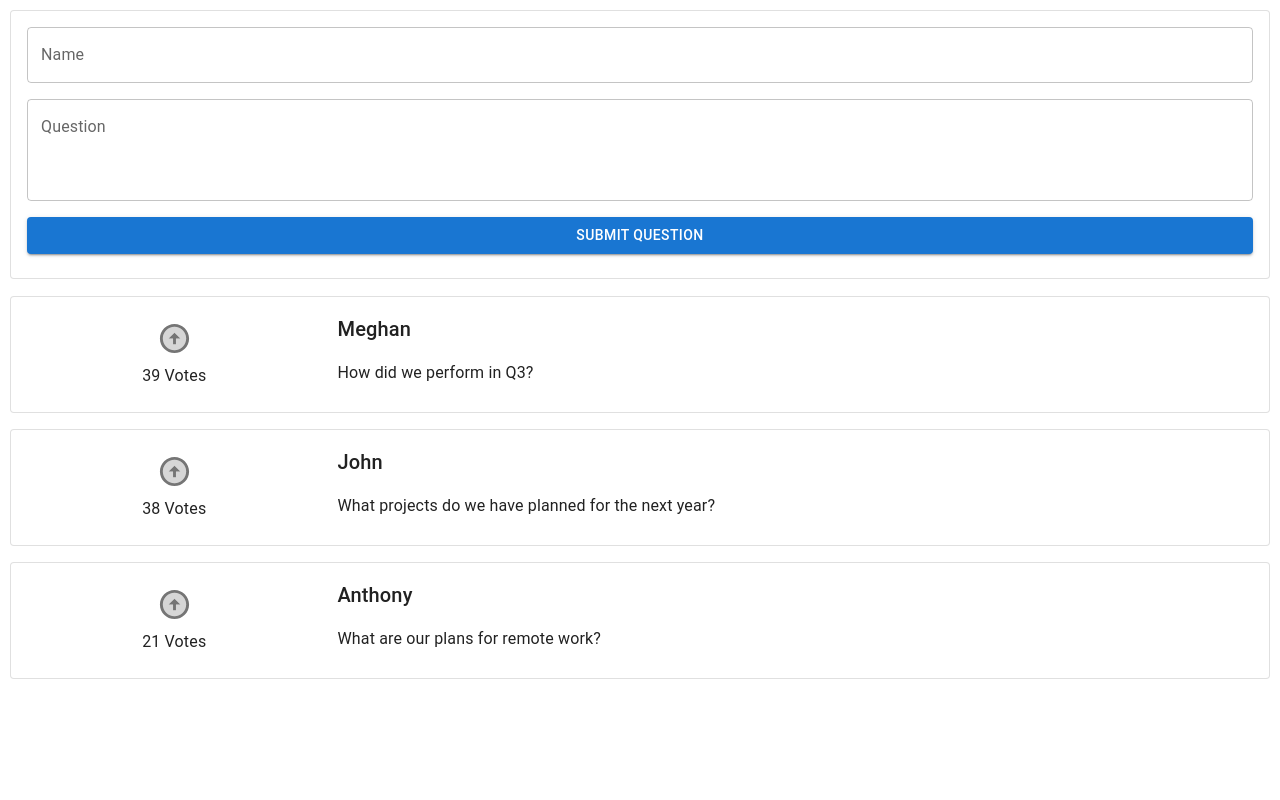
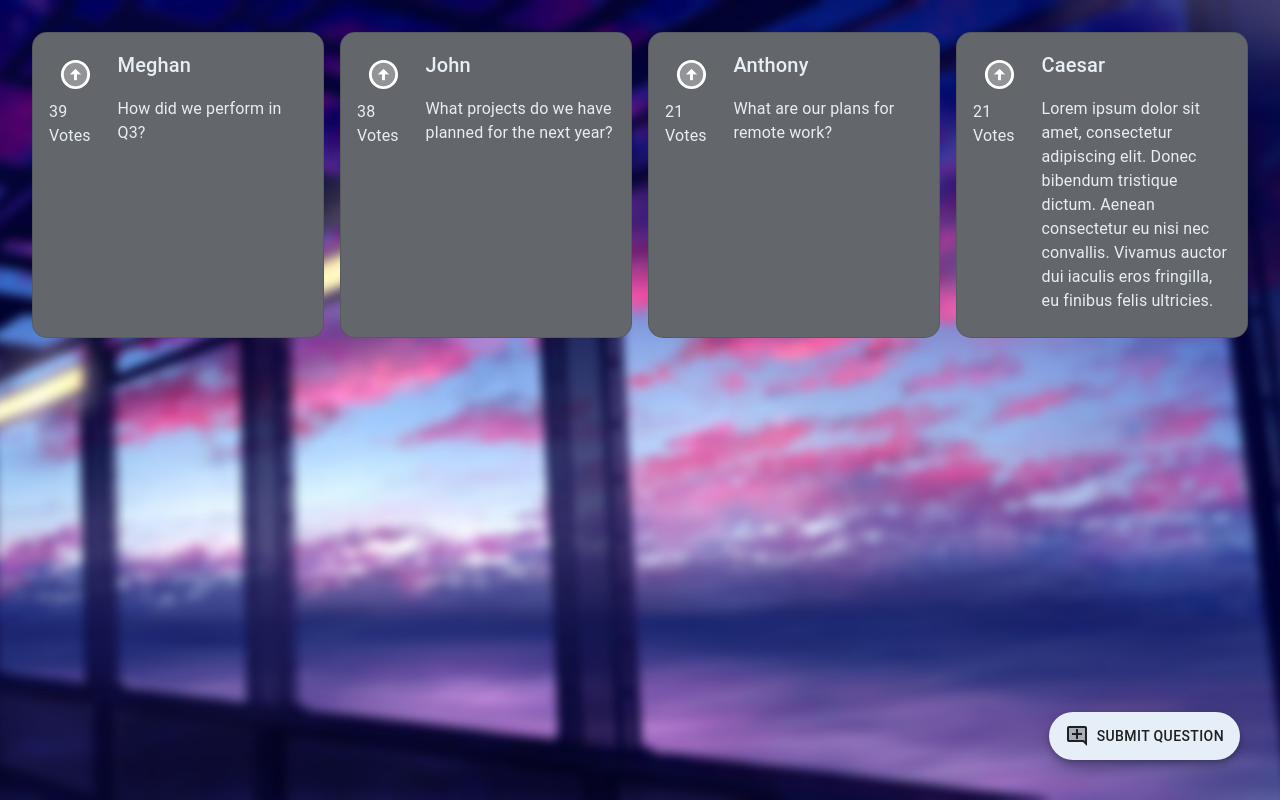
Before and after one commit to markibanez/hikari-qna, a Next.js app: page / in a window 1280 px wide. Built offline with nearby package versions, Linux system fonts and the light colour scheme.

Commit message:
Reworked layout

```diff
--- a/package.json
+++ b/package.json
@@ -15,7 +15,8 @@
     "@mui/material": "^5.4.4",
     "next": "12.1.0",
     "react": "17.0.2",
-    "react-dom": "17.0.2"
+    "react-dom": "17.0.2",
+    "shortid": "^2.2.16"
   },
   "devDependencies": {
     "eslint": "8.10.0",
--- a/pages/_app.js
+++ b/pages/_app.js
@@ -1,7 +1,37 @@
-import '../styles/globals.css'
+import { ThemeProvider, createTheme } from '@mui/material/styles';
+import '../styles/globals.css';
+
+const theme = createTheme({
+    shape: {
+        borderRadius: 15
+    },
+    palette: {
+        background: {
+            default: '#63666A',
+            paper: '#63666A',
+        },
+        text: {
+            primary: '#E6EEF7'
+        },
+        primary: {
+            main: '#E6EEF7'
+        },
+        secondary: {
+            main: '#FFF'
+        },
+        action: {
+            active: '#FFF'
+        },
+
+    }
+});
 
 function MyApp({ Component, pageProps }) {
-  return <Component {...pageProps} />
+    return (
+        <ThemeProvider theme={theme}>
+            <Component {...pageProps} />
+        </ThemeProvider>
+    );
 }
 
-export default MyApp
+export default MyApp;
--- a/pages/index.js
+++ b/pages/index.js
@@ -1,8 +1,10 @@
-import { Box, Button, Card, CardContent, Grid, IconButton, Stack, TextField, Typography } from '@mui/material';
+import { Box, Button, Card, CardContent, Fab, Grid, IconButton, Stack, TextField, Typography } from '@mui/material';
 import Head from 'next/head';
-import { useState } from 'react';
+import { useState, useEffect } from 'react';
+import shortid from 'shortid';
 import styles from '../styles/Home.module.css';
 import ArrowCircleUpTwoToneIcon from '@mui/icons-material/ArrowCircleUpTwoTone';
+import AddCommentTwoToneIcon from '@mui/icons-material/AddCommentTwoTone';
 
 const data = [
     {
@@ -20,11 +22,22 @@ const data = [
         question: 'What are our plans for remote work?',
         votes: 21,
     },
+    {
+        name: 'Caesar',
+        question:
+            'Lorem ipsum dolor sit amet, consectetur adipiscing elit. Donec bibendum tristique dictum. Aenean consectetur eu nisi nec convallis. Vivamus auctor dui iaculis eros fringilla, eu finibus felis ultricies.',
+        votes: 21,
+    },
 ];
 
 export default function Home() {
     const [name, setName] = useState('');
     const [question, setQuestion] = useState('');
+
+    useEffect(() => {
+        const uid = localStorage.getItem('uid');
+        if (!uid) localStorage.setItem('uid', shortid.generate());
+    }, []);
 
     const submitQuestion = async () => {
         alert(`Hello ${name}, you asked the following question: "${question}"`);
@@ -39,10 +52,10 @@ export default function Home() {
             </Head>
 
             <main>
-                <Box
+                {/* <Box
                     sx={{
                         width: '100%',
-                        backgroundColor: 'white',
+                        backgroundColor: 'transparent',
                         position: 'fixed',
                         top: 0,
                         left: 0,
@@ -74,15 +87,12 @@ export default function Home() {
                             </Stack>
                         </CardContent>
                     </Card>
-                </Box>
-                <Stack
-                    direction="column"
-                    spacing={2}
-                    sx={{ position: 'absolute', top: 296, width: '100', left: 0, right: 0, paddingX: '10px' }}
-                >
+                </Box> */}
+                <Grid container spacing={2} alignItems="stretch" sx={{ paddingY: 4 }}>
                     {data.map((q, index) => {
                         return (
-                            <Card variant="outlined" key={index} sx={{ width: '100%' }}>
+                            <Grid item xs={12} sm={12} md={4} lg={3}>
+                                <Card variant="outlined" key={index} sx={{ width: '100%', height: '100%' }}>
                                     <CardContent>
                                         <Grid container spacing={2}>
                                             <Grid item xs={3}>
@@ -102,9 +112,13 @@ export default function Home() {
                                         </Grid>
                                     </CardContent>
                                 </Card>
+                            </Grid>
                         );
                     })}
-                </Stack>
+                </Grid>
+                <Fab variant="extended" color="primary" sx={{ position: 'fixed', bottom: 40, right: 40 }}>
+                    <AddCommentTwoToneIcon sx={{ marginRight: 1 }} /> Submit Question
+                </Fab>
             </main>
         </div>
     );
--- a/styles/globals.css
+++ b/styles/globals.css
@@ -1,16 +1,24 @@
 html,
 body {
-  padding: 0;
-  margin: 0;
-  font-family: -apple-system, BlinkMacSystemFont, Segoe UI, Roboto, Oxygen,
-    Ubuntu, Cantarell, Fira Sans, Droid Sans, Helvetica Neue, sans-serif;
+    padding: 0;
+    margin: 0;
+    font-family: -apple-system, BlinkMacSystemFont, Segoe UI, Roboto, Oxygen, Ubuntu, Cantarell, Fira Sans, Droid Sans,
+        Helvetica Neue, sans-serif;
+}
+
+body {
+    background-image: url('/bg.jpg');
+    background-repeat: no-repeat;
+    background-position: center;
+    background-attachment: fixed;
+    background-size: cover;
 }
 
 a {
-  color: inherit;
-  text-decoration: none;
+    color: inherit;
+    text-decoration: none;
 }
 
 * {
-  box-sizing: border-box;
+    box-sizing: border-box;
 }
```
Also changed, not shown: public/bg.jpg (added), 1 other file (tests, documents, lock files or other folders). Lines whose indentation alone changed are shown as unchanged.
